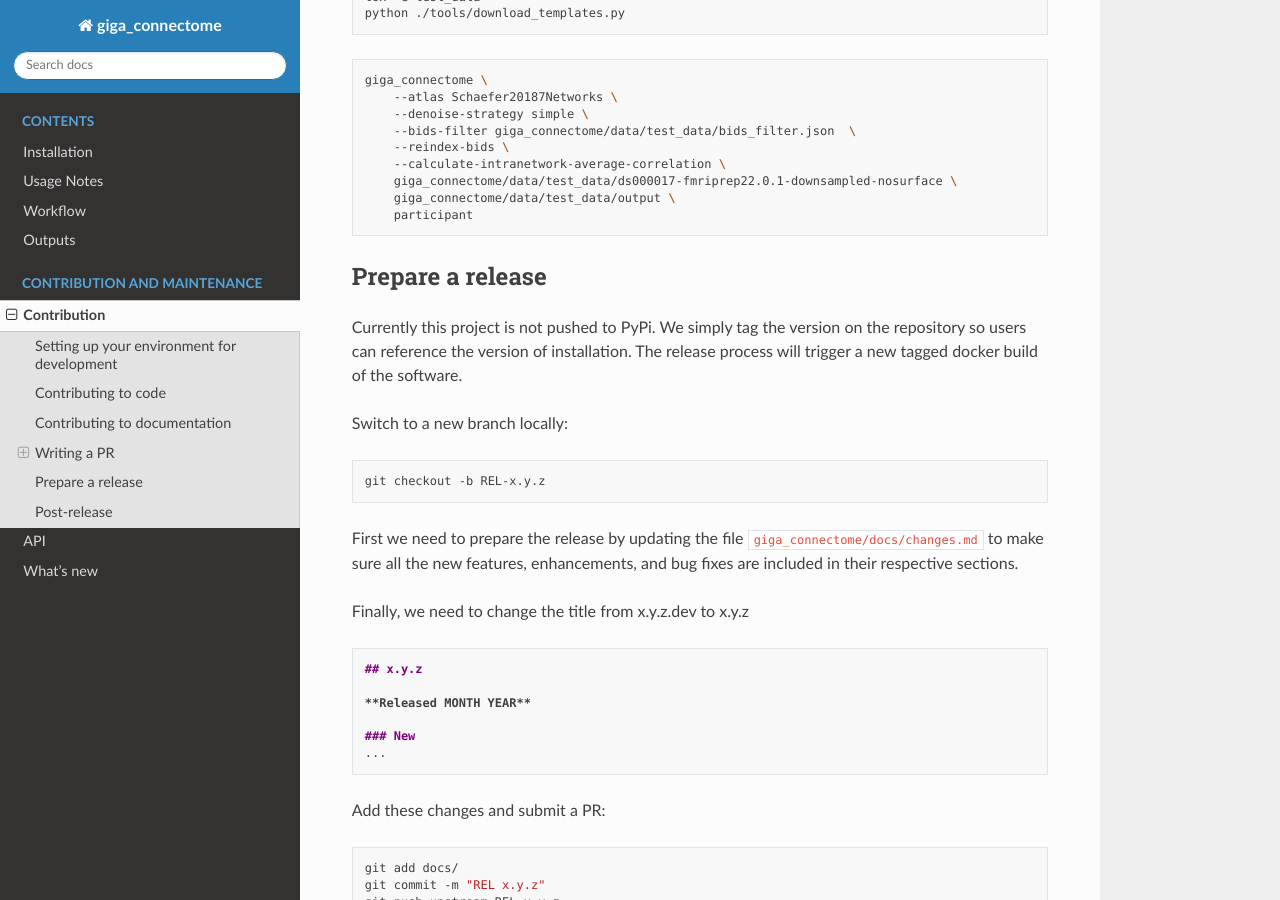
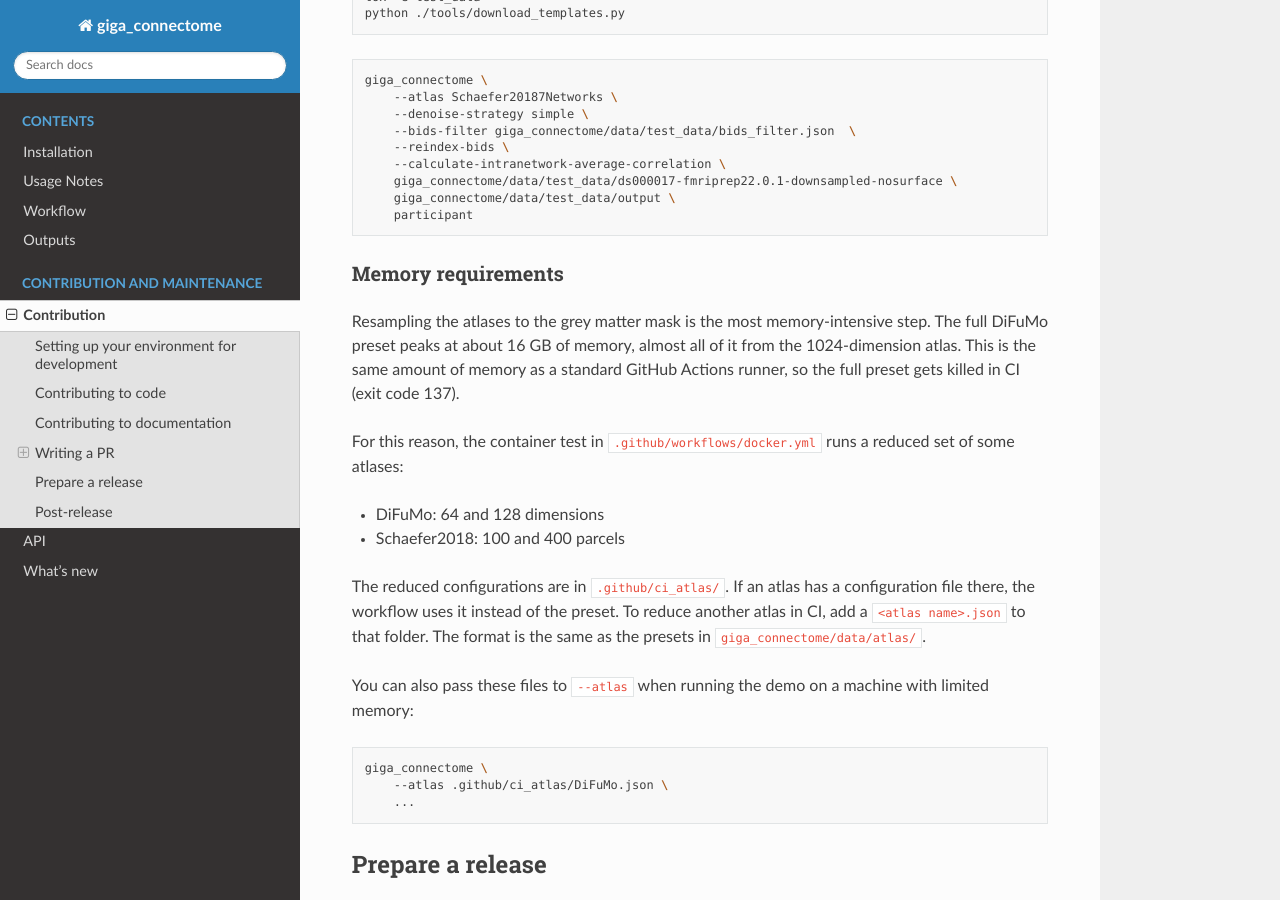
Before and after one commit to bids-apps/giga_connectome, a Sphinx documentation site: the page built from docs/source/contributing.md, in a window 1280 px wide and 900 px high, scrolled down 3354 px. Built offline with Sphinx 7.4.7 and the Read the Docs theme 3.1.0, drawn with Linux system fonts in a browser that asks for light colours; the version number could not be read and is left out.

Commit message:
[pre-commit.ci autofix] update change log and add a note in contributing note about the GA memory limit

````diff
--- a/docs/source/contributing.md
+++ b/docs/source/contributing.md
@@ -157,6 +157,30 @@
     participant
 ```
 
+### Memory requirements
+
+Resampling the atlases to the grey matter mask is the most memory-intensive step.
+The full DiFuMo preset peaks at about 16 GB of memory, almost all of it from the 1024-dimension atlas.
+This is the same amount of memory as a standard GitHub Actions runner, so the full preset gets killed in CI (exit code 137).
+
+For this reason, the container test in `.github/workflows/docker.yml` runs a reduced set of some atlases:
+
+- DiFuMo: 64 and 128 dimensions
+- Schaefer2018: 100 and 400 parcels
+
+The reduced configurations are in `.github/ci_atlas/`.
+If an atlas has a configuration file there, the workflow uses it instead of the preset.
+To reduce another atlas in CI, add a `<atlas name>.json` to that folder.
+The format is the same as the presets in `giga_connectome/data/atlas/`.
+
+You can also pass these files to `--atlas` when running the demo on a machine with limited memory:
+
+```bash
+giga_connectome \
+    --atlas .github/ci_atlas/DiFuMo.json \
+    ...
+```
+
 ## Prepare a release
 
 Currently this project is not pushed to PyPi.
````
Also changed, not shown: docs/source/changes.md (+2 -1 lines).
